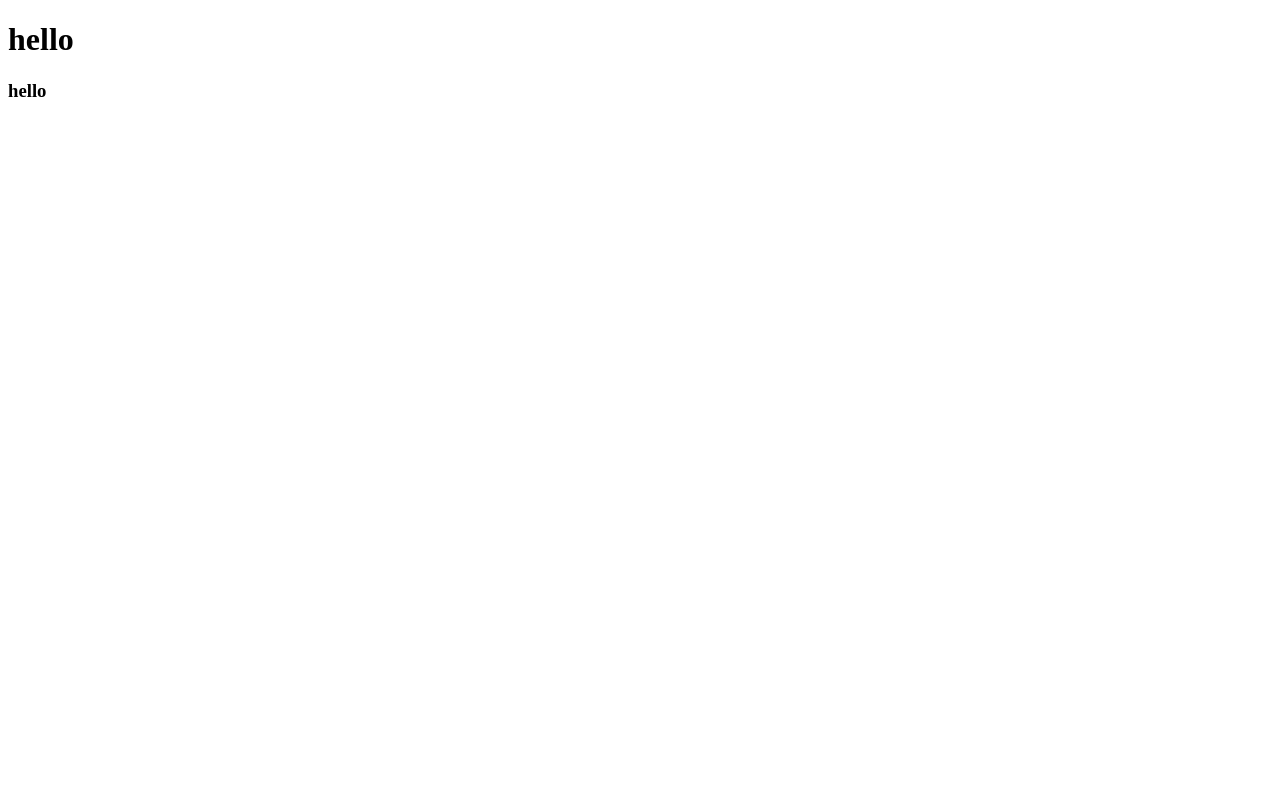
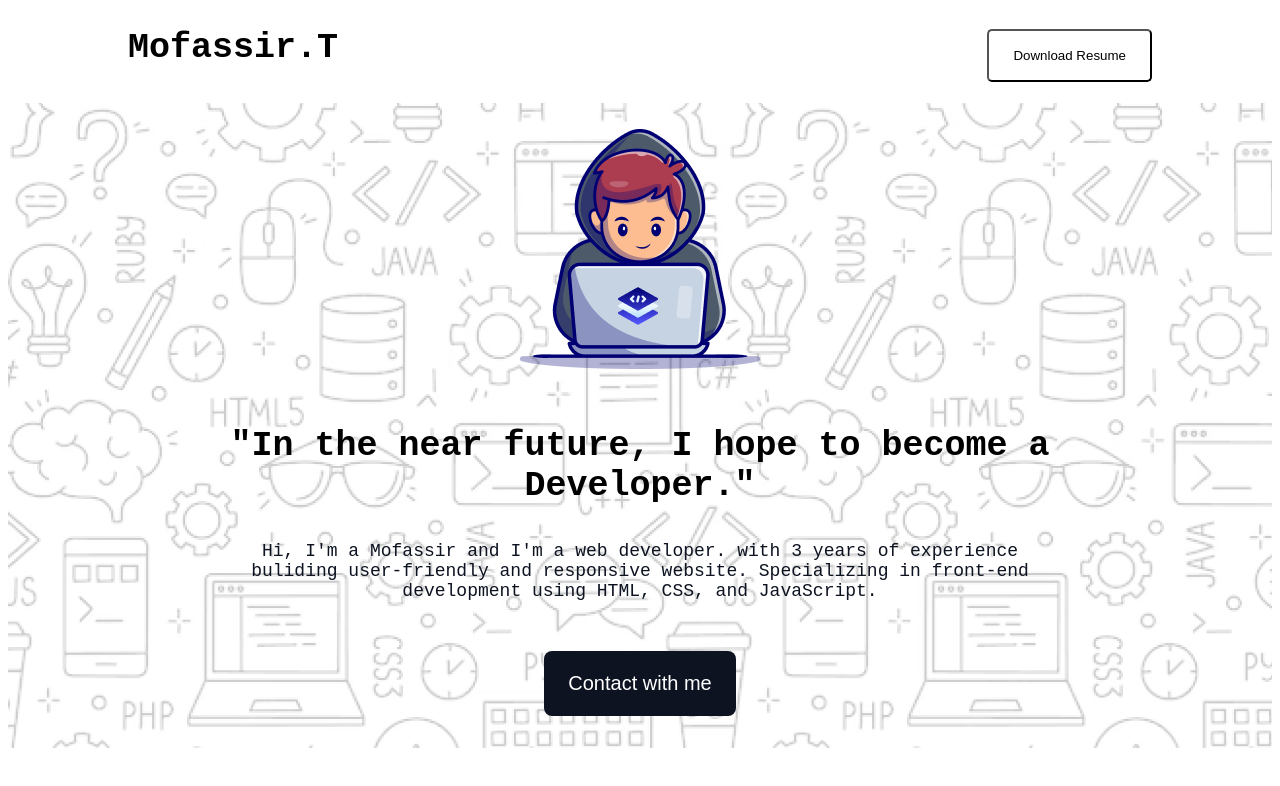
Before and after one commit to mofassarulalamtarek/Assignment-1, a plain HTML site: page index.html in a window 1280 px wide. Drawn offline with Linux system fonts and the light colour scheme; a web font is replaced by a local one.

Commit message:
Completed Navbar and Hero Section

```diff
--- a/index.html
+++ b/index.html
@@ -4,10 +4,38 @@
     <meta charset="UTF-8">
     <meta name="viewport" content="width=device-width, initial-scale=1.0">
     <title>Document</title>
+    <link rel="preconnect" href="https://fonts.googleapis.com">
+    <link rel="preconnect" href="https://fonts.gstatic.com" crossorigin>
+    <link href="https://fonts.googleapis.com/css2?family=Azeret+Mono:ital,wght@0,100..900;1,100..900&display=swap" rel="stylesheet">
+    <link rel="stylesheet" href="style/assignment.css">
 </head>
-<body>
-    <h1>hello</h1>
-    <h3>hello</h3>
+<body class="azeret-mono-normal">
+    <header>
+        <nav>
+            <h3 class="section-title">Mofassir.T</h3>
+            <ul>
+                <li><a href=""><button class="primary-btn">Download Resume</button></a></li>
+            </ul>
+        </nav>
+
+        <div class="hero-banner">
+            <div class="hero-content">
+                <img class="hero-img" src="./assets/Group.png" alt="">
+                <h3 class="section-title">"In the near future, I hope to become a Developer."</h3>
+                <p class="section-description">Hi, I'm a Mofassir and I'm a web developer. with 3 years of experience buliding user-friendly and responsive website. Specializing in front-end development using HTML, CSS, and JavaScript.</p>
+
+                <button class="secondary-btn">Contact with me</button>
+            </div>
+        </div>
+    </header>
+
+    <main>
+
+    </main>
+
+    <footer>
+
+    </footer>
 
 </body>
 </html>
--- /dev/null
+++ b/style/assignment.css
@@ -0,0 +1,55 @@
+.azeret-mono-normal {
+    font-family: "Azeret Mono", monospace;
+    font-optical-sizing: auto;
+    font-style: normal;
+}
+/* shared style */
+.primary-btn{
+    background-color: #FFFFFF;
+    padding: 17px 24px;
+    border-radius: 5px;
+}
+.section-title{
+    font-size: 35px;
+    font-weight: bold;
+    margin-top: 20px;
+
+}
+.section-description{
+    font-size: 18px;
+    color: #0D1321;
+
+}
+
+/* header section */
+nav {
+    display: flex;
+    align-items: center;
+    justify-content: space-between;
+    margin: 0 120px;
+}
+nav ul li{
+    list-style: none;
+}
+
+/* hero section */
+.hero-banner{
+    background-image: url(../assets/Hero-bg.png);
+}
+.hero-content{
+    text-align: center;
+    padding-top: 26px;
+    margin: 0 221px 45px 221px;
+}
+.hero-img{
+    margin-bottom: 32px;
+}
+.secondary-btn{
+    background: rgb(13, 19, 33);
+    font-size: 20px;
+    color: white;
+    padding: 21px 24px 21px 24px;
+    border-radius: 8px;
+    border: none;
+    margin: 32px 45px;
+}
```
Also changed, not shown: assets/Group 3.png (added), assets/Group 4.png (added), assets/Group.png (added), assets/Hero-bg.png (added), assets/Layer_1.png (added), assets/css.png (added), assets/facebook.png (added), assets/github.png (added), assets/handshake.jpg (added), assets/html.png (added), assets/js.png (added), assets/linkedin-icon 1.png (added), assets/mongodb.png (added), assets/nodejs.png (added), 1 more files.
